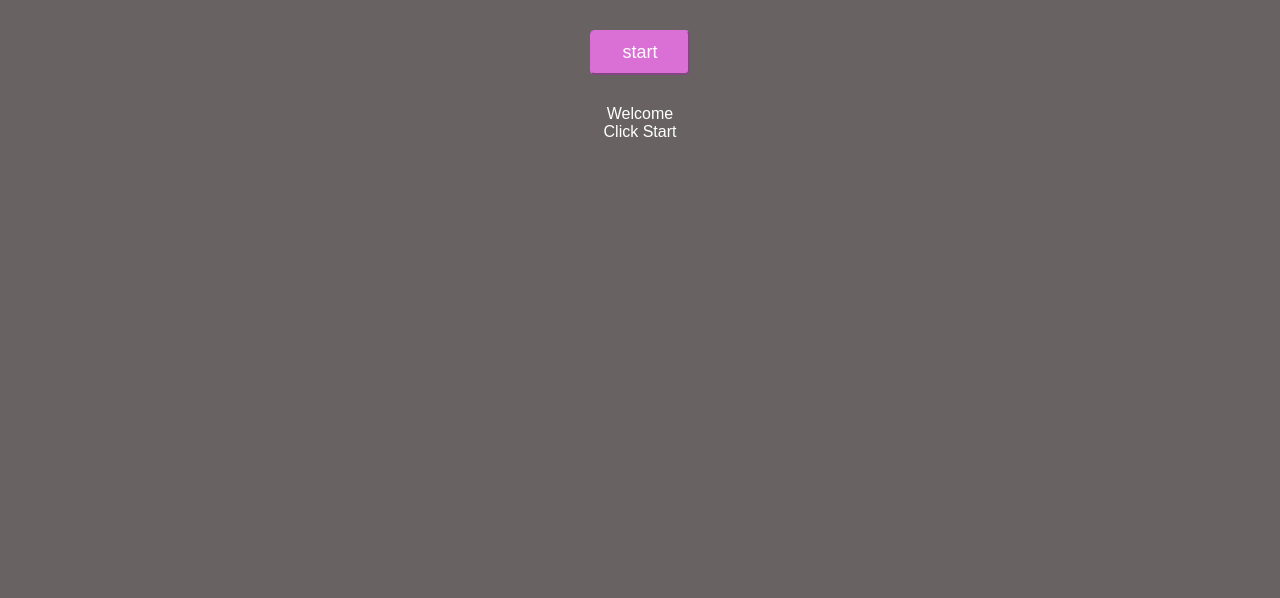
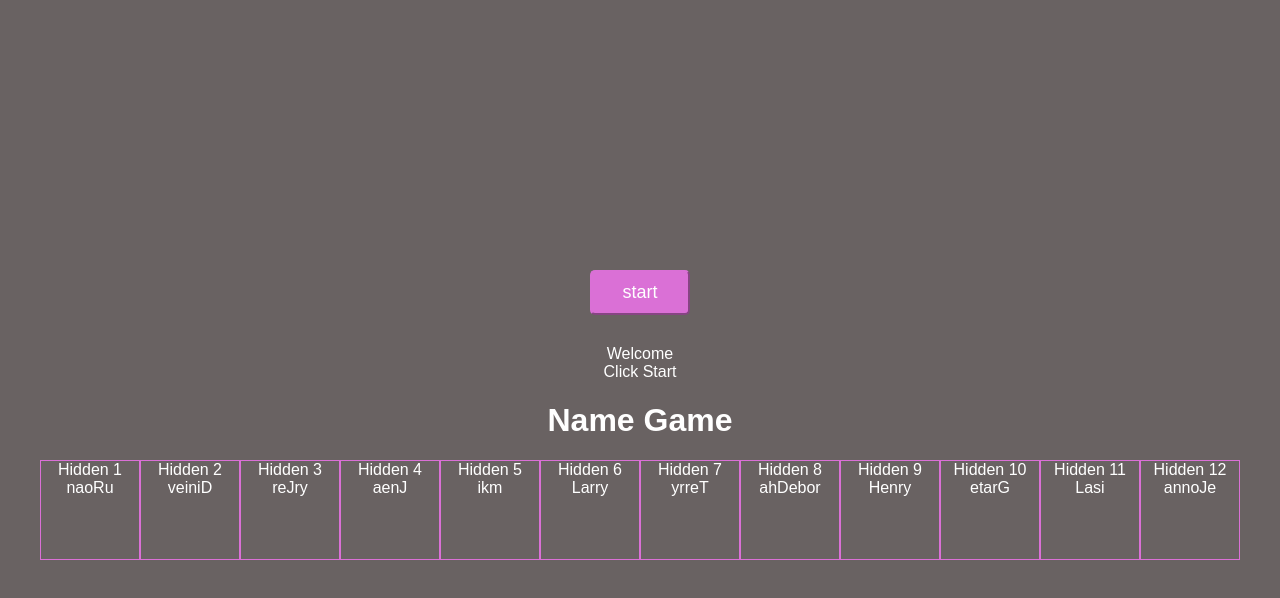
Before and after one commit to divineenofua/JS-Game, a plain HTML site: page index.html in a window 1280 px wide. Both pictures are taken after a click on the button "start". Drawn offline with Linux system fonts and the light colour scheme.

Commit message:
latest commit

```diff
--- a/script.js
+++ b/script.js
@@ -1,6 +1,7 @@
 var myArray = [];
-var people = ["Terry", "Henry", "Larry", 'kim', "Joanne", "Lisa", "Jane"];
+var people = ["Terry", "Jerry", "Ruona", "Divine", "Great", "Deborah", "Henry", "Larry", 'kim', "Joanne", "Lisa", "Jane"];
 var key;
+var box = document.querySelector('.box');
 function start(){
     myArray = people.slice();
     myArray.sort(function(a,b){
@@ -9,3 +10,18 @@ function start(){
     console.log(myArray);
     build();
 }
+function build() {
+    var html = "<h1 class='header'>Name Game</h1>";
+    for(var x= 0; x<myArray.length; x++){
+        var str = myArray[x];
+        var shuffled = str.split("").sort(function () {
+            return 0.5 - Math.random()
+        }).join("");
+        html += '<div class="box" onmouseover="uText(this,\"+shuffled+\")" onmouseout="uText(this,\"Hidden "+(x+1)\")">Hidden '+ (x+1)+'<br>'+shuffled+'</div>';
+    }
+    document.getElementById('output').innerHTML = html;
+
+}
+function uText(t,mes){
+    t.innerHTML = mes;
+}
--- a/style.css
+++ b/style.css
@@ -13,6 +13,11 @@ body{
     background-color: rgb(105, 98, 98);
     color: white;
     width: auto;
+    justify-content: center;
+}
+.header{
+    align-items: center;
+    text-align: center;
 }
 .btn{
     padding: 10px 30px;
@@ -30,4 +35,5 @@ body{
     text-align: center;
     border: 1px solid orchid;
     display: inline-block;
+
 }
```
Also changed, not shown: index.html (+0 -1 lines).
